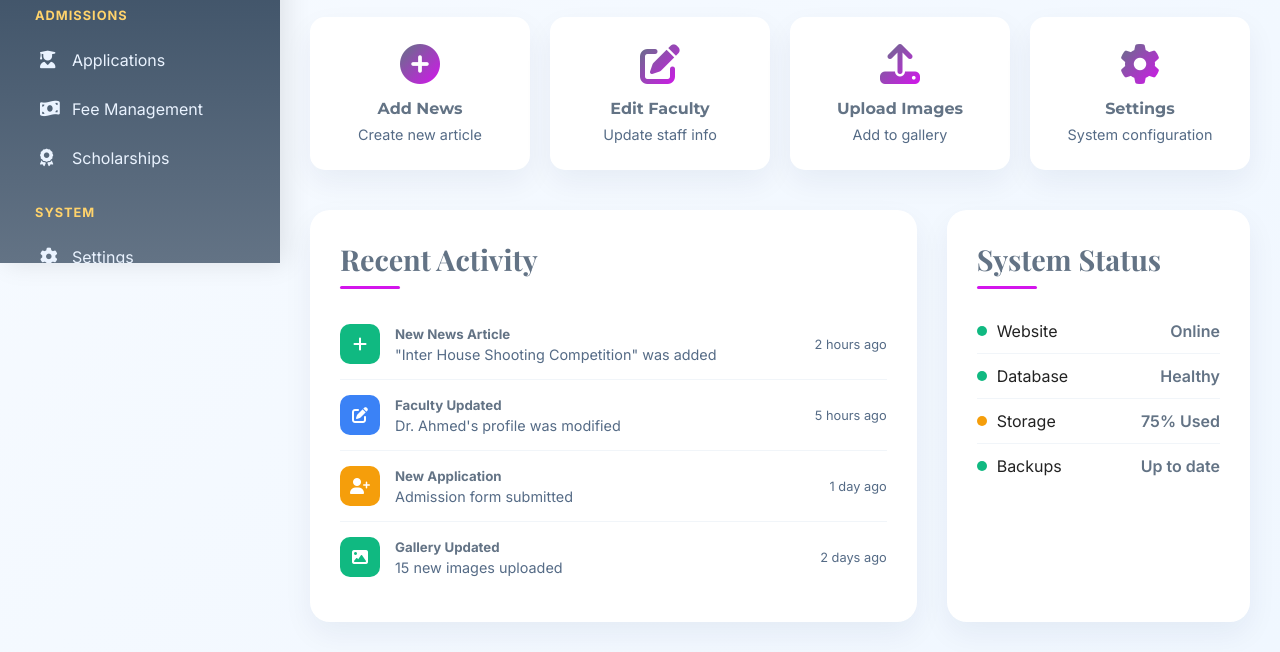
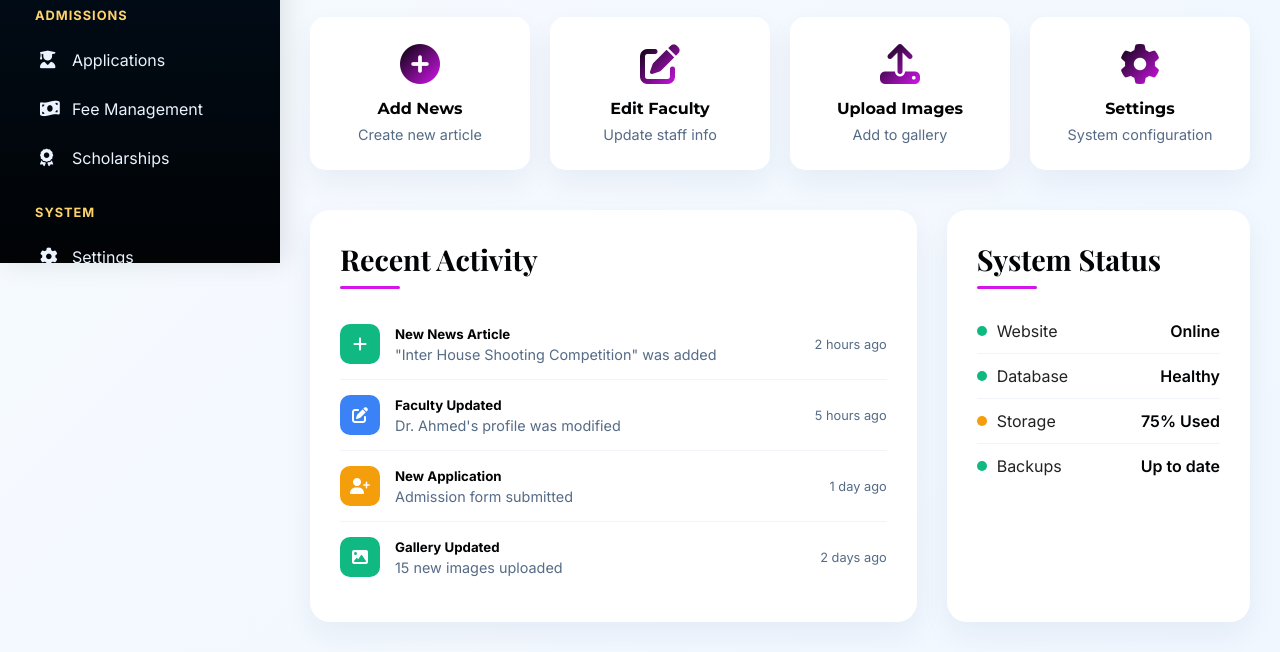
Before and after one commit to sohailjamali595/Cadet-College-Snaghar-Website, a plain HTML site: page admin/admin-dashboard.html in a window 1280 px wide. Shown: the part 537-1189 px from the top of the page. Drawn offline with nearby package versions, Linux system fonts and the light colour scheme.

Commit message:
feature test change

```diff
--- a/admin/admin-dashboard.html
+++ b/admin/admin-dashboard.html
@@ -9,7 +9,7 @@
     <style>
         /* ========== CSS VARIABLES ========== */
         :root {
-            --primary: #637385;
+            --primary: #010305;
             --secondary: #d315ec;
             --accent: #fdfcf9;
             --sidebar: #011b36;
```
